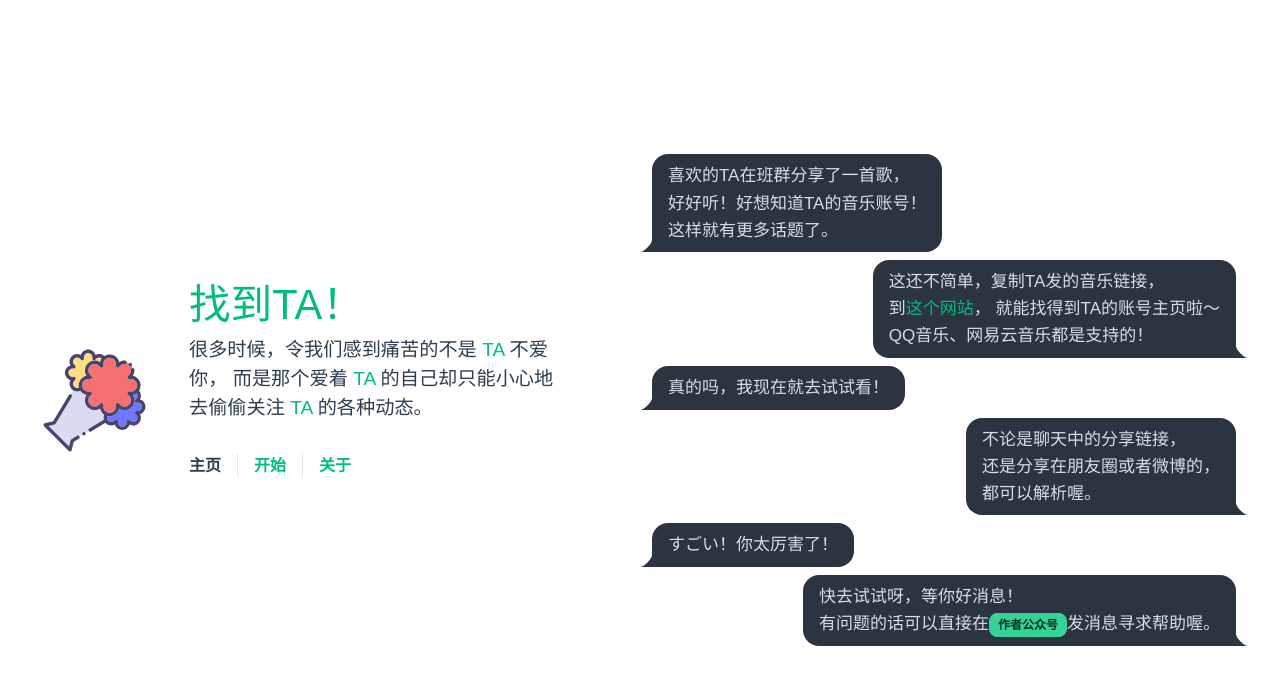
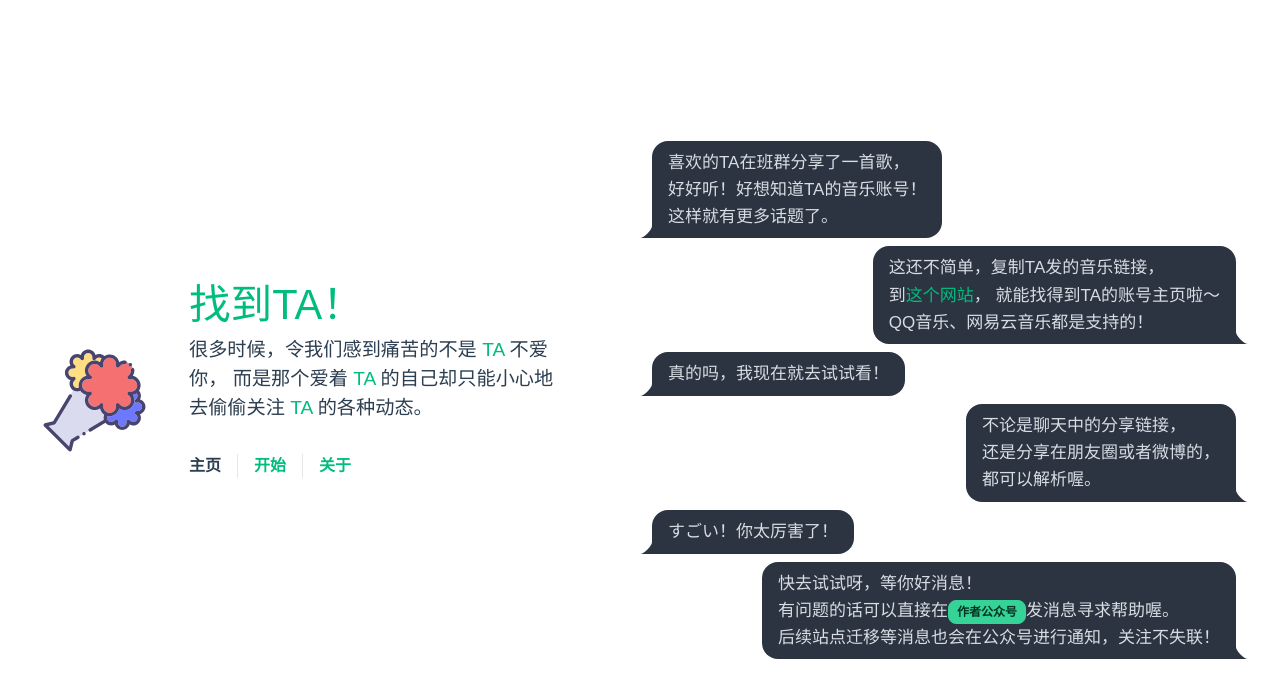
Before and after one commit to AllinProgram/find-somebody-frontend, a Vue app: page / in a window 1280 px wide. Shown: the top 698 px of the page. Built offline with nearby package versions, Linux system fonts and the light colour scheme; a web font is replaced by a local one.

Commit message:
站点下线，并增加警告说明。

```diff
--- a/src/views/ExecuteView.vue
+++ b/src/views/ExecuteView.vue
@@ -116,6 +116,8 @@
 </template>
 
 <script>
+alert("发现有人使用该工具在小红书进行非法营利，所以本站近段时间将不会再提供服务！如果你是通过付费找到该工具或者发现有人在售卖，请直接申请退款并提交举报，或者可以将相关链接发送给我进行处理！后期工具开放将会在公众号进行通知。");
+
 export default {
     data() {
         return {
--- a/src/views/HomeView.vue
+++ b/src/views/HomeView.vue
@@ -27,7 +27,7 @@
     <div class="chat chat-end">
       <div class="chat-bubble">
         快去试试呀，等你好消息！<br>
-        有问题的话可以直接在<label for="my-modal" class="btn btn-xs btn-success">作者公众号</label>发消息寻求帮助喔。
+        有问题的话可以直接在<label for="my-modal" class="btn btn-xs btn-success">作者公众号</label>发消息寻求帮助喔。<br>后续站点迁移等消息也会在公众号进行通知，关注不失联！
         <input type="checkbox" id="my-modal" class="modal-toggle" />
         <div class="modal">
           <div class="modal-box">
```
